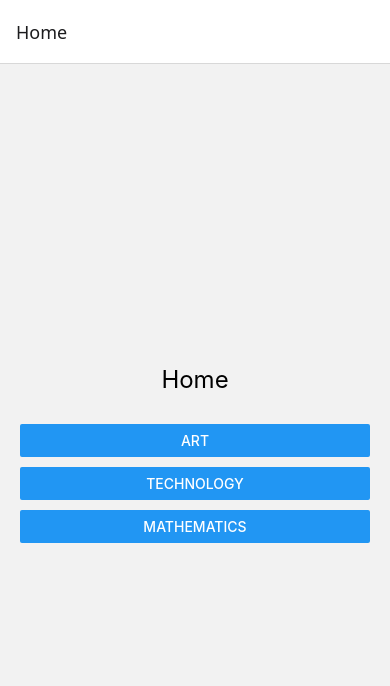
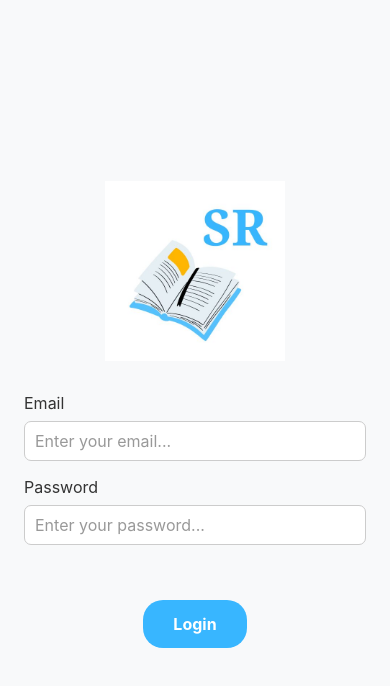
Before and after one commit to LeahRamp/IT6037-Team_Project, a React Native app in the folder app/StudentResourcesApp/: screen / in a window 390 px wide. Shown: the top 686 px of the page. Built offline with nearby package versions, Linux system fonts and the light colour scheme.

Commit message:
Updating styling

```diff
--- a/app/StudentResourcesApp/App.js
+++ b/app/StudentResourcesApp/App.js
@@ -3,23 +3,35 @@ import { StyleSheet, Text, View } from 'react-native';
 import { NavigationContainer } from '@react-navigation/native';
 import { createNativeStackNavigator } from '@react-navigation/native-stack';
 
+import Login from './screens/Login';
+import AdminPage from './screens/AdminPage';
+import TutorPage from './screens/TutorPage';
 import Home from './screens/Home';
 import Art from './screens/Art';
 import Technology from './screens/Technology';
 import Mathematics from './screens/Mathematics';
 import ViewArt from './screens/ViewArt';
 import ViewMathematics from './screens/ViewMathematics';
+import ViewTechnology from './screens/ViewTechnology';
 
 const Stack = createNativeStackNavigator();
 
 export default function App() {
   return (
     <NavigationContainer>
-      <Stack.Navigator initialRouteName="Home">
+      <Stack.Navigator initialRouteName="Login">
+        <Stack.Screen
+          name="Login"
+          component={Login}
+          options={{ headerShown: false }} // hide header on login screen
+        />
+        <Stack.Screen name="AdminPage" component={AdminPage} />
+        <Stack.Screen name="TutorPage" component={TutorPage} />
         <Stack.Screen name="Home" component={Home} />
         <Stack.Screen name="Art" component={Art} />
         <Stack.Screen name="ViewArt" component={ViewArt} options={{ title: 'Art Details' }} />
         <Stack.Screen name="Technology" component={Technology} />
+        <Stack.Screen name="ViewTechnology" component={ViewTechnology} options={{ title: 'Technology Details' }} />
         <Stack.Screen name="Mathematics" component={Mathematics} />
         <Stack.Screen name="ViewMathematics" component={ViewMathematics} options={{ title: 'Mathematics Details' }} />
       </Stack.Navigator>
--- a/app/StudentResourcesApp/components/Card.js
+++ b/app/StudentResourcesApp/components/Card.js
@@ -1,39 +1,59 @@
 import React from 'react';
-import { Text, StyleSheet, Pressable } from 'react-native';
+import { Text, StyleSheet, Pressable, View, Platform } from 'react-native';
 
-const Card = ({ title, about, onPress }) => {
+const Card = ({ title, about, id, onPress }) => {
   return (
-    <Pressable style={styles.card} onPress={onPress}>
-      <Text style={styles.cardTitle}>{title}</Text>
-      <Text style={styles.about} numberOfLines={3} ellipsizeMode="tail">
-        {about}
-      </Text>
+    <Pressable
+      style={({ pressed }) => [
+        styles.card,
+        pressed && { opacity: 0.9 }
+      ]}
+      android_ripple={{ color: '#e0e0e0' }}
+      onPress={onPress}
+    >
+      <View style={styles.content}>
+        <Text style={styles.cardTitle}>{title}</Text>
+        <Text style={styles.articleId}>{id}</Text>
+        <Text style={styles.about} numberOfLines={3} ellipsizeMode="tail">
+          {about}
+        </Text>
+      </View>
     </Pressable>
   );
 };
 
-export default Card
+export default Card;
 
 const styles = StyleSheet.create({
   card: {
-    backgroundColor: '#fff',
-    borderRadius: 20,
-    width: '48%',
+    backgroundColor: '#ffffff',
+    borderRadius: 16,
+    marginVertical: 10,
+    marginHorizontal: 12,
+    padding: 18,
     shadowColor: '#000',
-    shadowOffset: { width: 0, height: 2 },
-    shadowOpacity: 0.1,
-    shadowRadius: 5,
+    shadowOffset: { width: 0, height: 4 },
+    shadowOpacity: 0.05,
+    shadowRadius: 6,
     elevation: 3,
-    marginBottom: 15,
+  },
+  content: {
+    flexDirection: 'column',
   },
   cardTitle: {
-    fontSize: 16,
-    fontWeight: 'bold',
-    marginTop: 8,
-    paddingLeft: 10,
+    fontSize: 18,
+    fontWeight: '600',
+    marginBottom: 4,
+    color: '#333',
+  },
+  articleId: {
+    fontSize: 12,
+    color: '#aaa',
+    marginBottom: 10,
   },
   about: {
     fontSize: 14,
-    color: '#666',
+    color: '#555',
+    lineHeight: 20,
   },
-})
+});
--- a/app/StudentResourcesApp/firebaseconfig.js
+++ b/app/StudentResourcesApp/firebaseconfig.js
@@ -1,5 +1,5 @@
 // Import the functions you need from the SDKs you need
-import { initializeApp } from "firebase/app";
+import { initializeApp, getApps  } from "firebase/app";
 // TODO: Add SDKs for Firebase products that you want to use
 // https://firebase.google.com/docs/web/setup#available-libraries
 
@@ -13,5 +13,8 @@ const firebaseConfig = {
   appId: "1:204569469363:web:c3b61ae1a6729fd18b6bc6"
 };
 
+if (getApps().length === 0) {
+  initializeApp(firebaseConfig);
+}
 // Initialize Firebase
 const app = initializeApp(firebaseConfig);
--- /dev/null
+++ b/app/StudentResourcesApp/screens/AdminPage.js
@@ -0,0 +1,14 @@
+import { StyleSheet, Text, View } from 'react-native'
+import React from 'react'
+
+const AdminPage = () => {
+  return (
+    <View>
+      <Text>AdminPage</Text>
+    </View>
+  )
+}
+
+export default AdminPage
+
+const styles = StyleSheet.create({})
--- a/app/StudentResourcesApp/screens/Art.js
+++ b/app/StudentResourcesApp/screens/Art.js
@@ -19,7 +19,9 @@ const Art = () => {
   const renderItem = ({ item }) => (
     <Card
       title={item.Title}
+      id={item._id}
       about={item.About}
+
       onPress={() => navigation.navigate('ViewArt', { art: item })}
     />
   );
@@ -33,8 +35,6 @@ const Art = () => {
           data={artworks}
           renderItem={renderItem}
           keyExtractor={(item) => item._id}
-          numColumns={2}
-          columnWrapperStyle={styles.row}
         />
       )}
     </View>
@@ -47,9 +47,6 @@ const styles = StyleSheet.create({
   container: {
     flex: 1,
     padding: 16,
-    backgroundColor: '#f0f0f0',
-  },
-  row: {
-    justifyContent: 'space-between',
+    backgroundColor: '#f9f9f9',
   },
 });
--- a/app/StudentResourcesApp/screens/Home.js
+++ b/app/StudentResourcesApp/screens/Home.js
@@ -1,26 +1,21 @@
-import { View, Text, Button, StyleSheet } from 'react-native';
+import { View, Text, StyleSheet } from 'react-native';
 import React from 'react';
 import { useNavigation } from '@react-navigation/native';
+import CustomButton from '../components/CustomButton'; // adjust path if needed
 
 const Home = () => {
   const navigation = useNavigation();
 
   return (
     <View style={styles.container}>
-      <Text style={styles.title}>Home</Text>
+      <Text style={styles.header}>Learning Resource Hub</Text>
+      <Text style={styles.subtitle}>Choose a category to explore</Text>
 
-      <Button
-        title="Art"
-        onPress={() => navigation.navigate('Art')}
-      />
-      <Button
-        title="Technology"
-        onPress={() => navigation.navigate('Technology')}
-      />
-      <Button
-        title="Mathematics"
-        onPress={() => navigation.navigate('Mathematics')}
-      />
+      <View style={styles.buttonGroup}>
+        <CustomButton title="Art" onPress={() => navigation.navigate('Art')} />
+        <CustomButton title="Technology" onPress={() => navigation.navigate('Technology')} />
+        <CustomButton title="Mathematics" onPress={() => navigation.navigate('Mathematics')} />
+      </View>
     </View>
   );
 };
@@ -28,14 +23,27 @@ const Home = () => {
 const styles = StyleSheet.create({
   container: {
     flex: 1,
+    paddingHorizontal: 24,
+    paddingVertical: 48,
+    backgroundColor: '#f8f9fa', // subtle light grey background
     justifyContent: 'center',
-    gap: 10,
-    padding: 20,
   },
-  title: {
-    fontSize: 24,
-    marginBottom: 20,
+  header: {
+    fontSize: 32,
+    fontWeight: '700',
+    color: '#1f2937', // neutral dark grey
     textAlign: 'center',
+    marginBottom: 12,
+  },
+  subtitle: {
+    fontSize: 16,
+    color: '#6b7280', // soft grey
+    textAlign: 'center',
+    marginBottom: 40,
+  },
+  buttonGroup: {
+    gap: 16,
+    paddingHorizontal: 20,
   },
 });
 
--- a/app/StudentResourcesApp/screens/Login.js
+++ b/app/StudentResourcesApp/screens/Login.js
@@ -1,56 +1,55 @@
 import { Image, ScrollView, StyleSheet, Text, View, Alert } from 'react-native';
 import React, { useState } from 'react';
+import CustomInput from '../components/CustomInput';
 import CustomButton from '../components/CustomButton';
-import CustomInput from '../components/CustomInput';
 
-// Import Firebase auth
+// Importing Firebase configuration
+import '../firebaseconfig';
+
+// Firebase authentication functions
 import { getAuth, signInWithEmailAndPassword } from 'firebase/auth';
 
-// Import Firebase config (this should initialize your app)
-import '../firebaseconfig';
+// Functional component for Login screen
+const Login = ({ navigation }) => {
+  // State variables to hold user input for email and password
+  const [email, setUserName] = useState("");
+  const [password, setPassword] = useState("");
 
-const Login = ({ navigation }) => {
-  // State to hold user inputs
-  const [email, setUserName] = useState('');
-  const [password, setPassword] = useState('');
+   // Hardcoded Admin UID for role-based navigation
+  const ADMIN_UID = 'HdPDpJCvMwPPFOLfA17Oun9799g1'
 
-  // Hardcoded UID-role mapping
-  const USER_ROLES = {
-    'HdPDpJCvMwPPFOLfA17Oun9799g1': 'admin',
-    'xvXwPd9zyOfedRDDpQDgGKXW3Yo2': 'tutor',
-    // Add more UIDs as needed
-  };
-
-  // Handle login
-  const handleLogin = async () => {
+  // Function to handle login action
+  const handleLogin = () => {
+    // Basic validation for empty fields
     if (!email || !password) {
-      Alert.alert('Missing Fields', 'Please enter both email and password.');
+      Alert.alert("Missing Fields", "Please enter both email and password.");
       return;
     }
 
+    // Get Firebase auth instance
     const auth = getAuth();
 
-    try {
-      const userCredential = await signInWithEmailAndPassword(auth, email, password);
-      const signInUser = userCredential.user;
+    // Attempt to sign in using Firebase authentication
+    signInWithEmailAndPassword(auth, email, password)
+      .then((userCredential) => {
+        // Get details of the user who just signed in
+        const signInUser = userCredential.user;
+        console.log("Login Successful:", signInUser.email);
 
-      console.log('Login Successful:', signInUser.email);
-
-      // Get role from hardcoded UID map
-      const role = USER_ROLES[signInUser.uid] || 'user'; // default to 'user'
-
-      // Navigate based on role
-      if (role === 'admin') {
-        navigation.navigate('AdminPage');
-      } else if (role === 'tutor') {
-        navigation.navigate('TutorPage');
-      } else {
+        // Check if the user is an admin and navigate accordingly
+        if (signInUser.uid === ADMIN_UID) {
+          navigation.navigate('AdminPage');
+        }else {
         navigation.navigate('Home');
-      }
-    } catch (error) {
-      console.log('Login Error:', error.code, error.message);
-      Alert.alert('Login Failed', error.message);
-    }
+        }
+      })
+      .catch((error) => {
+         // Handle login errors
+        const errorCode = error.code;
+        const errorMessage = error.message;
+        console.log("Login Error:", errorCode, errorMessage);
+        Alert.alert("Login Failed", errorMessage);
+      });
   };
 
   return (
@@ -74,7 +73,7 @@ const Login = ({ navigation }) => {
           value={password}
           onChangeText={setPassword}
           placeholder="Enter your password..."
-          secureTextEntry={true}
+          secureTextEntry
         />
       </View>
 
@@ -83,6 +82,11 @@ const Login = ({ navigation }) => {
           title="Login"
           onPress={handleLogin}
         />
+        {/* Temporary button to test navigation */}
+        {/* <CustomButton
+          title="Go to Home"
+          onPress={() => navigation.navigate('Home')}
+        /> */}
       </View>
     </ScrollView>
   );
@@ -95,21 +99,21 @@ const styles = StyleSheet.create({
     flexGrow: 1,
     justifyContent: 'center',
     alignItems: 'center',
-    backgroundColor: 'white',
-    padding: 16,
+    backgroundColor: '#f8f9fa',
+    padding: 24,
   },
   logoContainer: {
     alignItems: 'center',
-    marginBottom: 40,
+    marginBottom: 32,
   },
   logo: {
-    width: 200,
-    height: 200,
+    width: 180,
+    height: 180,
     resizeMode: 'contain',
   },
   formContainer: {
     width: '100%',
-    marginBottom: 20,
+    marginBottom: 24,
   },
   buttonContainer: {
     width: '100%',
--- a/app/StudentResourcesApp/screens/Mathematics.js
+++ b/app/StudentResourcesApp/screens/Mathematics.js
@@ -19,6 +19,7 @@ const Mathematics = () => {
   const renderItem = ({ item }) => (
     <Card
       title={item.Title}
+      id={item._id}
       about={item.About}
       onPress={() => navigation.navigate('ViewMathematics', { mathematics: item })}
     />
@@ -33,8 +34,6 @@ const Mathematics = () => {
           data={mathematicsworks}
           renderItem={renderItem}
           keyExtractor={(item) => item._id}
-          numColumns={2}
-          columnWrapperStyle={styles.row}
         />
       )}
     </View>
@@ -49,7 +48,4 @@ const styles = StyleSheet.create({
     padding: 16,
     backgroundColor: '#f0f0f0',
   },
-  row: {
-    justifyContent: 'space-between',
-  },
 });
--- a/app/StudentResourcesApp/screens/Technology.js
+++ b/app/StudentResourcesApp/screens/Technology.js
@@ -1,49 +1,41 @@
 import React, { useEffect, useState } from 'react';
-import { View, FlatList, StyleSheet, ActivityIndicator, Text } from 'react-native';
+import { View, FlatList, StyleSheet, ActivityIndicator } from 'react-native';
 import axios from 'axios';
-import Card from '../components/Card'; // adjust path if needed
+import Card from '../components/Card';
+import { useNavigation } from '@react-navigation/native';
 
 const Technology = () => {
-  const [Technologyworks, setTechnologyworks] = useState([]);
+  const [technologyworks, setTechnologyworks] = useState([]);
   const [loading, setLoading] = useState(true);
-
-  const fetchTechnology = async () => {
-    try {
-      const res = await axios.get('http://10.0.2.2:5000/api/Technology'); // This hits your route
-      setTechnologyworks(res.data);
-    } catch (err) {
-      console.error('Error fetching Technology:', err);
-    } finally {
-      setLoading(false);
-    }
-  };
+  const navigation = useNavigation();
 
   useEffect(() => {
-    fetchTechnology();
+    axios.get('http://10.0.2.2:5000/api/technology')
+      .then(res => setTechnologyworks(res.data))
+      .catch(err => console.error('Error fetching technology:', err))
+      .finally(() => setLoading(false));
   }, []);
 
   const renderItem = ({ item }) => (
     <Card
       title={item.Title}
+      id={item._id}
       about={item.About}
-      onPress={() => console.log(`Pressed on ${item.title}`)}
+
+      onPress={() => navigation.navigate('ViewTechnology', { technology: item })}
     />
   );
 
   return (
     <View style={styles.container}>
       {loading ? (
-        <ActivityIndicator size="large" color="#000" />
-      ) : Technologyworks.length > 0 ? (
+        <ActivityIndicator size="large" />
+      ) : (
         <FlatList
-          data={Technologyworks}
+          data={technologyworks}
           renderItem={renderItem}
           keyExtractor={(item) => item._id}
-          numColumns={2}
-          columnWrapperStyle={styles.row}
         />
-      ) : (
-        <Text>No Technology found.</Text>
       )}
     </View>
   );
@@ -55,9 +47,6 @@ const styles = StyleSheet.create({
   container: {
     flex: 1,
     padding: 16,
-    backgroundColor: '#f0f0f0',
-  },
-  row: {
-    justifyContent: 'space-between',
+    backgroundColor: '#f9f9f9',
   },
 });
--- /dev/null
+++ b/app/StudentResourcesApp/screens/TutorPage.js
@@ -0,0 +1,14 @@
+import { StyleSheet, Text, View } from 'react-native'
+import React from 'react'
+
+const TutorPage = () => {
+  return (
+    <View>
+      <Text>TutorPage</Text>
+    </View>
+  )
+}
+
+export default TutorPage
+
+const styles = StyleSheet.create({})
--- a/app/StudentResourcesApp/screens/ViewTechnology.js
+++ b/app/StudentResourcesApp/screens/ViewTechnology.js
@@ -8,7 +8,7 @@ return (
     <ScrollView contentContainerStyle={styles.container}>
   <Text style={styles.label}>Title:</Text>
   <Text style={styles.title}>{technology.Title}</Text>
-  <text></text>
+
   <Text style={styles.label}>Type:</Text>
   <Text style={styles.meta}>{technology.Type}</Text>
 
```
Also changed, not shown: app/StudentResourcesApp/screens/ViewArt.js (+5 -5 lines).
